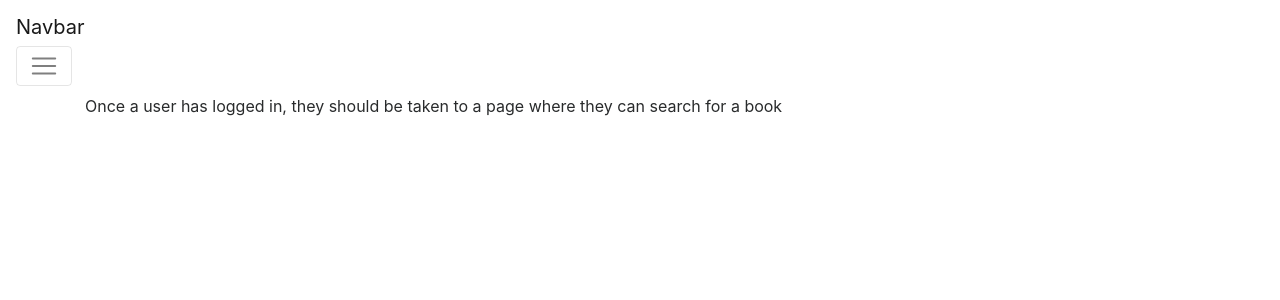
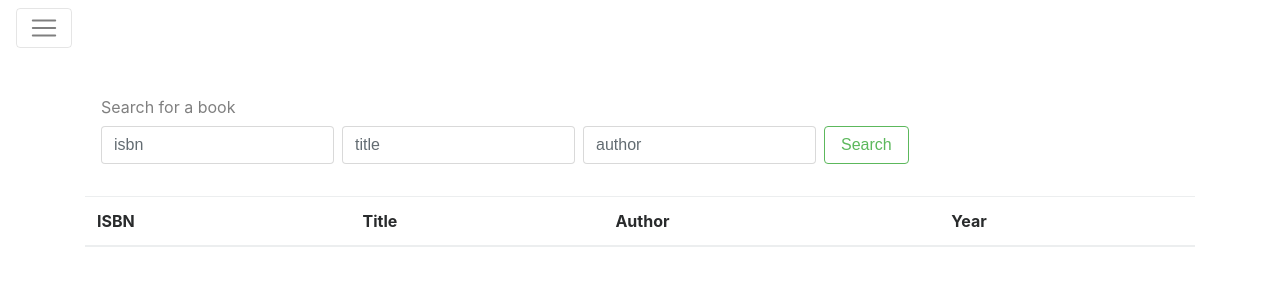
Before and after one commit to leonovko/Project1, a Flask app: page / in a window 1280 px wide. Shown: the top 300 px of the page. Run offline with Flask 2, Linux system fonts and the light colour scheme; the visitor is signed in with stand-in values (Sample User, id 1); lists and menus that the app fills with data are empty; some libraries are stand-ins or nearby versions.

Commit message:
search function 1 commit

```diff
--- a/application.py
+++ b/application.py
@@ -76,3 +76,14 @@ def register():
         {"username":username, "password":password})
     db.commit()
     return render_template("index.html", username=username)
+
+
+@app.route("/search", methods=["POST"])
+def search():
+    isbn = request.form.get("isbn")
+    title = request.form.get("title")
+    author = request.form.get("author")
+
+    books = db.execute("SELECT * FROM books WHERE (isbn = :isbn) or (title=:title) or (author=:author)",
+            {"isbn": isbn, "title": title, "author":author}).fetchall()
+    return render_template("index.html", books=books)
--- a/templates/index.html
+++ b/templates/index.html
@@ -7,10 +7,44 @@
 {% block body %}
 {% if session['logged_in'] %}
 
-<div>
-  Once a user has logged in, they should be taken to a page where they can search for a book
-</div>
 
+<br>
+
+  <nav class="navbar navbar-light bg-light">
+      <span class="navbar-text">
+          Search for a book &ensp;
+      </span>
+
+      <form action="{{ url_for('search') }}" method="post" class="form-inline my-2 my-lg-0">
+                <input class="form-control mr-sm-2" name="isbn" placeholder="isbn">
+                <input class="form-control mr-sm-2" name="title" placeholder="title">
+                <input class="form-control mr-sm-2" name="author" placeholder="author">
+                <button class="btn btn-outline-success my-2 my-sm-0">Search</button>
+      </form>
+  </nav><br>
+
+  <table class="table">
+        <thead>
+          <tr>
+            <th scope="col">ISBN</th>
+            <th scope="col">Title</th>
+            <th scope="col">Author</th>
+            <th scope="col">Year</th>
+          </tr>
+        </thead>
+        <tbody>
+
+            {% for book in books %}
+                <tr>
+                  <td>{{ book.isbn }}</td>
+                  <td>{{ book.title }}</td>
+                  <td>{{ book.author }}</td>
+                  <td>{{ book.year }}</td>
+                </tr>
+            {% endfor %}
+
+        </tbody>
+    </table>
 
 {% else %}
 
--- a/templates/layout.html
+++ b/templates/layout.html
@@ -8,7 +8,6 @@
 
 
   <nav class="navbar navbar-expand-lg navbar-light bg-light">
-  <a class="navbar-brand" href="#">Navbar</a>
     <button class="navbar-toggler" type="button" data-toggle="collapse" data-target="#navbarSupportedContent" aria-controls="navbarSupportedContent" aria-expanded="false" aria-label="Toggle navigation">
       <span class="navbar-toggler-icon"></span>
     </button>
```
Lines whose indentation alone changed are shown as unchanged.
